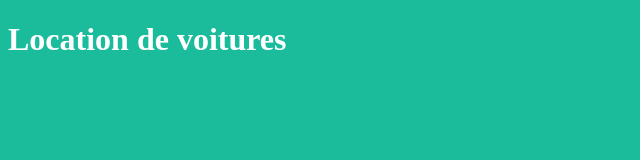
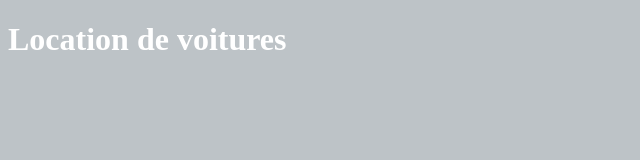
Before and after one commit to zakess1991/locationVoiture, a plain HTML site: page index.html in a window 1280 px wide. Shown: the whole page, without its empty margins (0-640 px from the left). Drawn offline with Linux system fonts and the light colour scheme.

Commit message:
modifi de la couleur de fond

```diff
--- a/index.html
+++ b/index.html
@@ -4,7 +4,7 @@
 		<meta charset="utf-8">
 		<title></title
 	</head>
-	<body style="background-color:#1abc9c;color:#ffffff">
+	<body style="background-color:#bdc3c7;color:#ffffff">
 	<h1>Location de voitures</h1>
 
 	</body>
```
